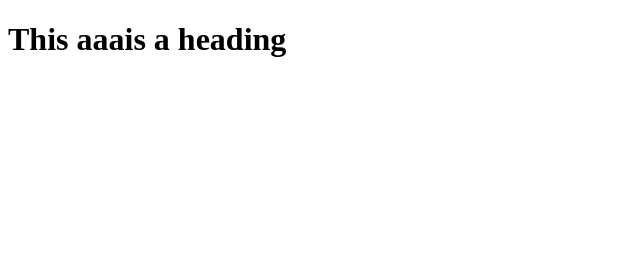
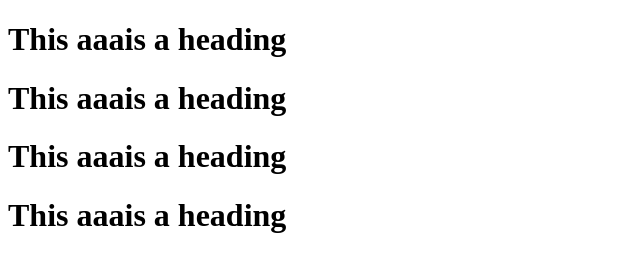
Before and after one commit to Nasko-Trenchev/Learning_git, a plain HTML site: page index.html in a window 1280 px wide. Shown: the whole page, without its empty margins (0-640 px from the left). Drawn offline with Linux system fonts and the light colour scheme.

Commit message:
Update index.html

```diff
--- a/index.html
+++ b/index.html
@@ -5,5 +5,8 @@
 </head>
 <body>
     <h1>This aaais a heading</h1>
+    <h1>This aaais a heading</h1>
+    <h1>This aaais a heading</h1>
+    <h1>This aaais a heading</h1>
 </body>
 </html>
```
